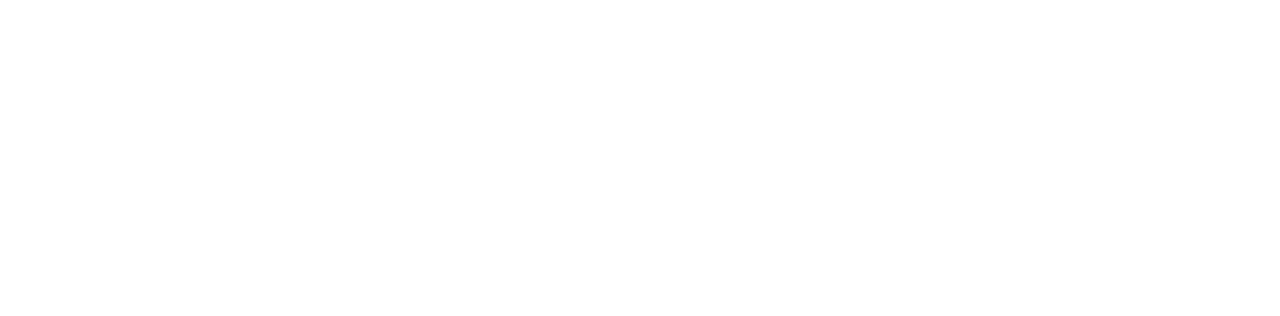
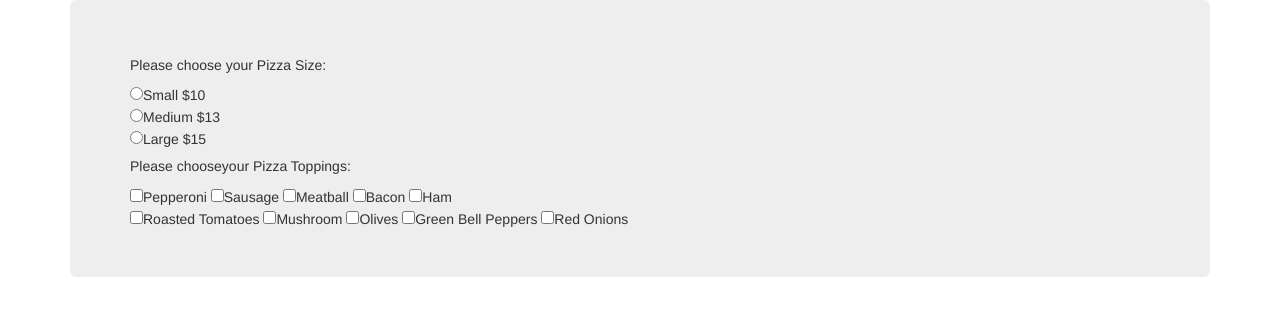
Before and after one commit to bcooper085/pizza-order, a plain HTML site: page index.html in a window 1280 px wide. Drawn offline with Linux system fonts and the light colour scheme.

Commit message:
add global price var, html forms for size and toppings

```diff
--- a/index.html
+++ b/index.html
@@ -8,6 +8,32 @@
     <title>Pizza Order</title>
   </head>
   <body>
-
+    <div class="container">
+      <div class="jumbotron">
+        <form id="order-form-size">
+          <h5 class="pizzaSize">Please choose your Pizza Size:</h5>
+          <input type="radio" id="smallPizza" name="pizzaSize" value="10">Small $10<br>
+          <input type="radio" id="mediumPizza" name="pizzaSize" value="13">Medium $13<br>
+          <input type="radio" id="largePizza" name="pizzaSize" value="15">Large $15
+        </form>
+        <form id="order-form-toppings">
+          <h5 class="pizzaToppings">Please chooseyour Pizza Toppings:</h5>
+          <div class="meats">
+            <input type="checkbox" name="pizzaToppings" value="1">Pepperoni
+            <input type="checkbox" name="pizzaToppings" value="1">Sausage
+            <input type="checkbox" name="pizzaToppings" value="1">Meatball
+            <input type="checkbox" name="pizzaToppings" value="1">Bacon
+            <input type="checkbox" name="pizzaToppings" value="1">Ham
+          </div>
+          <div class="veggies">
+            <input type="checkbox" name="pizzaToppings" value="1">Roasted Tomatoes
+            <input type="checkbox" name="pizzaToppings" value="1">Mushroom
+            <input type="checkbox" name="pizzaToppings" value="1">Olives
+            <input type="checkbox" name="pizzaToppings" value="1">Green Bell Peppers
+            <input type="checkbox" name="pizzaToppings" value="1">Red Onions
+          </div>
+        </form>
+      </div>
+    </div>
   </body>
 </html>
--- a/js/scripts.js
+++ b/js/scripts.js
@@ -1,6 +1,14 @@
 //Business Logic
+var price = 0;
 
+function Pizza(size,toppings) {
+  this.pizzaSize = size;
+  this.pizzaToppings = toppings;
+}
 
+Pizza.prototype.Order = function() {
+  return this.pizzaSize + " " + this.pizzaToppings;
+}
 
 //User Logic
 $(function() {
```
Also changed, not shown: 1 other file.
